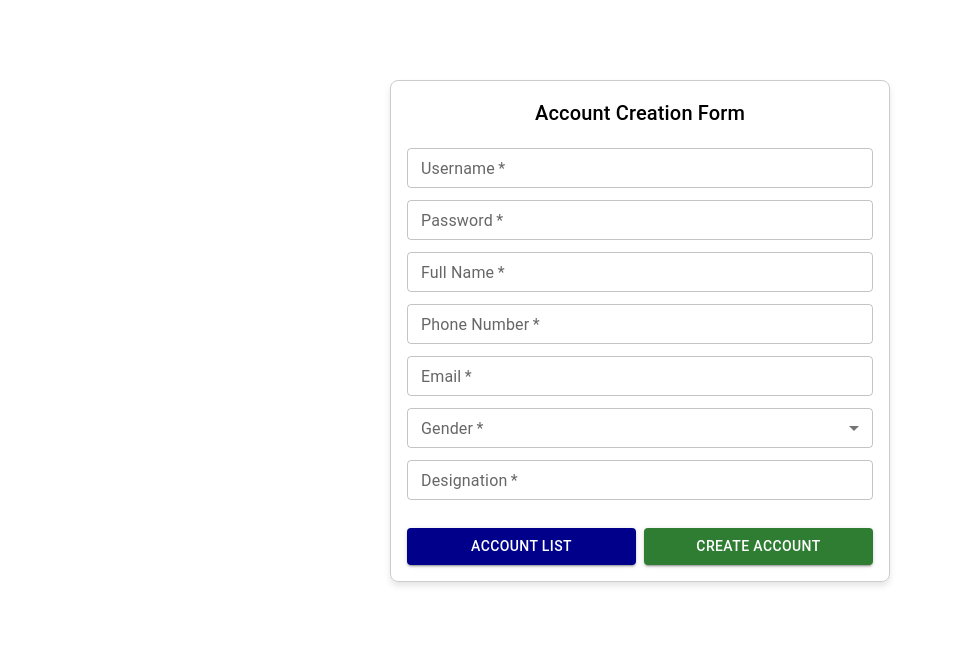
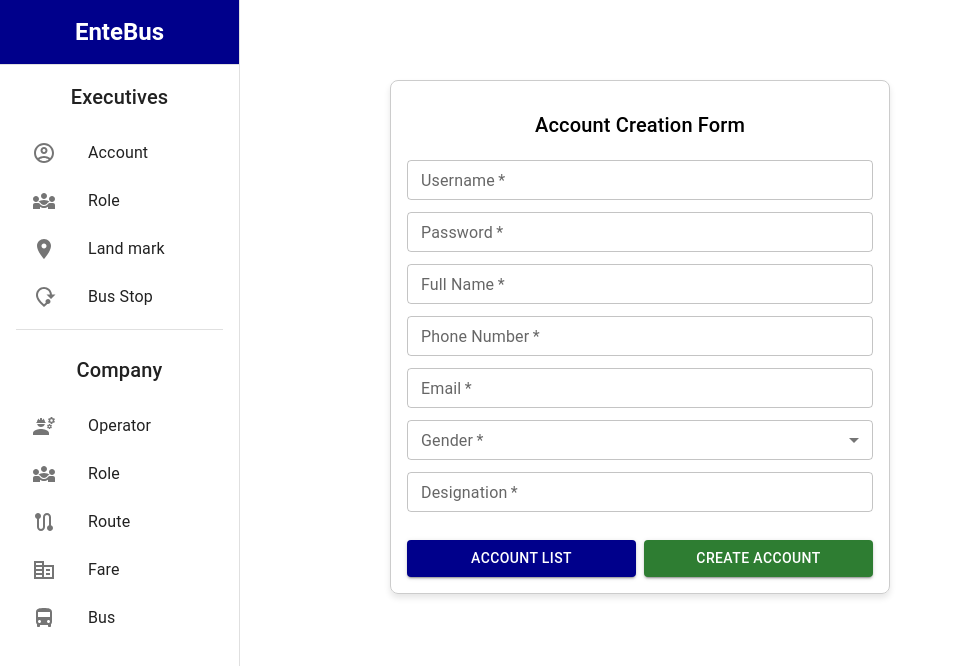
Before and after one commit to NixbugSoftwares/executive-app, a React (Vite) app: page /Account/create in a window 1280 px wide. Shown: the top 666 px of the page, without its empty margins (0-953 px from the left). Built offline with nearby package versions, Linux system fonts and the light colour scheme.

Commit message:
Added sidebar in to form pages.

```diff
--- a/src/screens/accountpage/AccountForm.tsx
+++ b/src/screens/accountpage/AccountForm.tsx
@@ -1,6 +1,7 @@
 import React, { useState } from "react";
 import { TextField, Button, Box, FormControl, InputLabel, Select, MenuItem, Typography, SelectChangeEvent } from "@mui/material";
 import { useNavigate } from "react-router-dom";
+import Sidebar from "../../common/sidebar";
 const AccountCreationForm = () => {
   const [formValues, setFormValues] = useState({
     username: "",
@@ -60,6 +61,7 @@ const AccountCreationForm = () => {
         boxShadow: "0 4px 6px rgba(0,0,0,0.1)",
       }}
     >
+      <Sidebar/>
       <Typography variant="h6" align="center" gutterBottom>
         Account Creation Form
       </Typography>
--- a/src/screens/executiveRolepage/RoleCreatingForm.tsx
+++ b/src/screens/executiveRolepage/RoleCreatingForm.tsx
@@ -1,7 +1,7 @@
 import React, { useState } from "react";
 import { TextField, Button, Box, Typography } from "@mui/material";
 import { useNavigate } from "react-router-dom";
-
+import Sidebar from "../../common/sidebar";
 
 const RoleCreationForm: React.FC = () => {
 
@@ -63,6 +63,7 @@ const RoleCreationForm: React.FC = () => {
         }}
 
         >
+          <Sidebar />
             <Typography variant="h6" align="center" gutterBottom >
                 Create Role
             </Typography>
```
